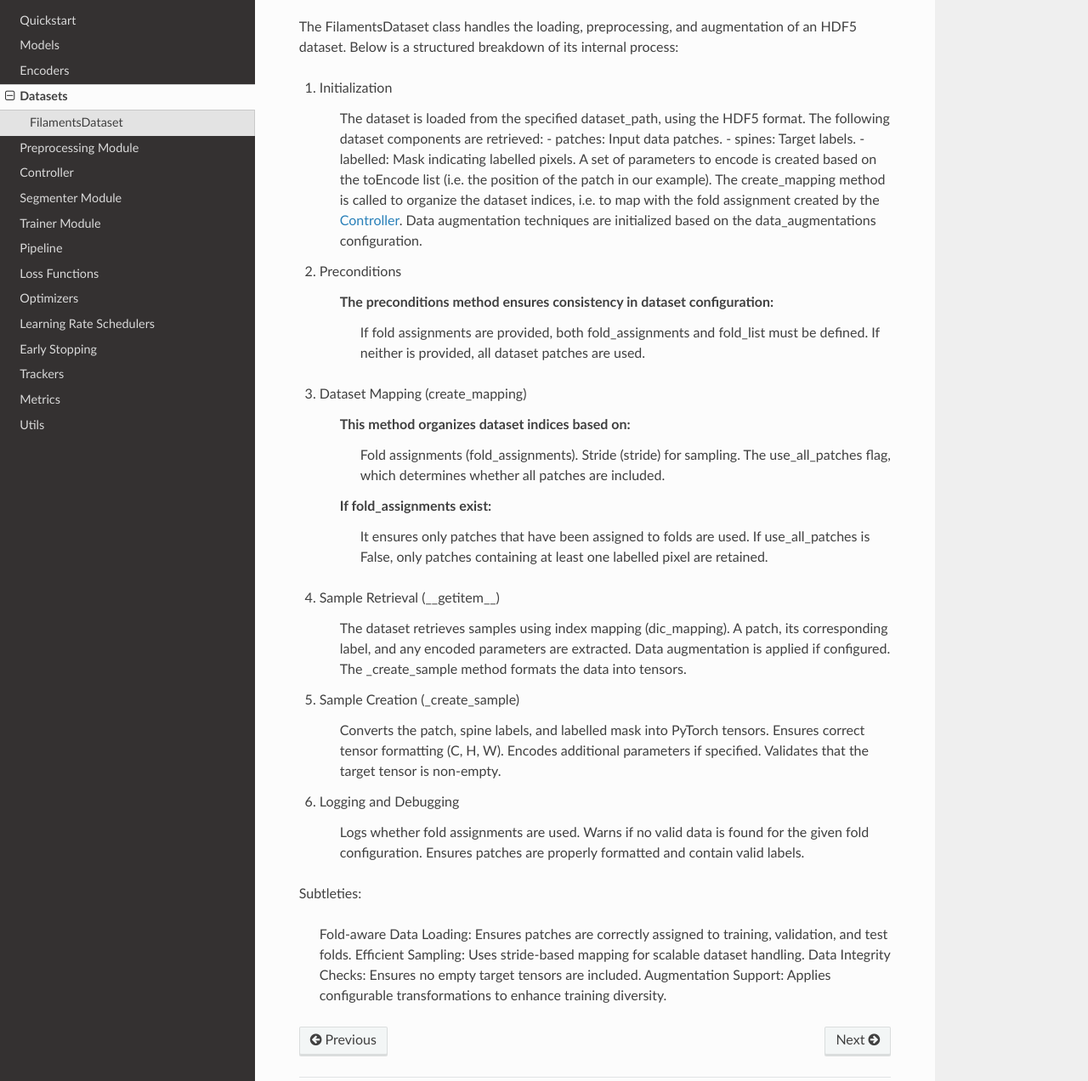
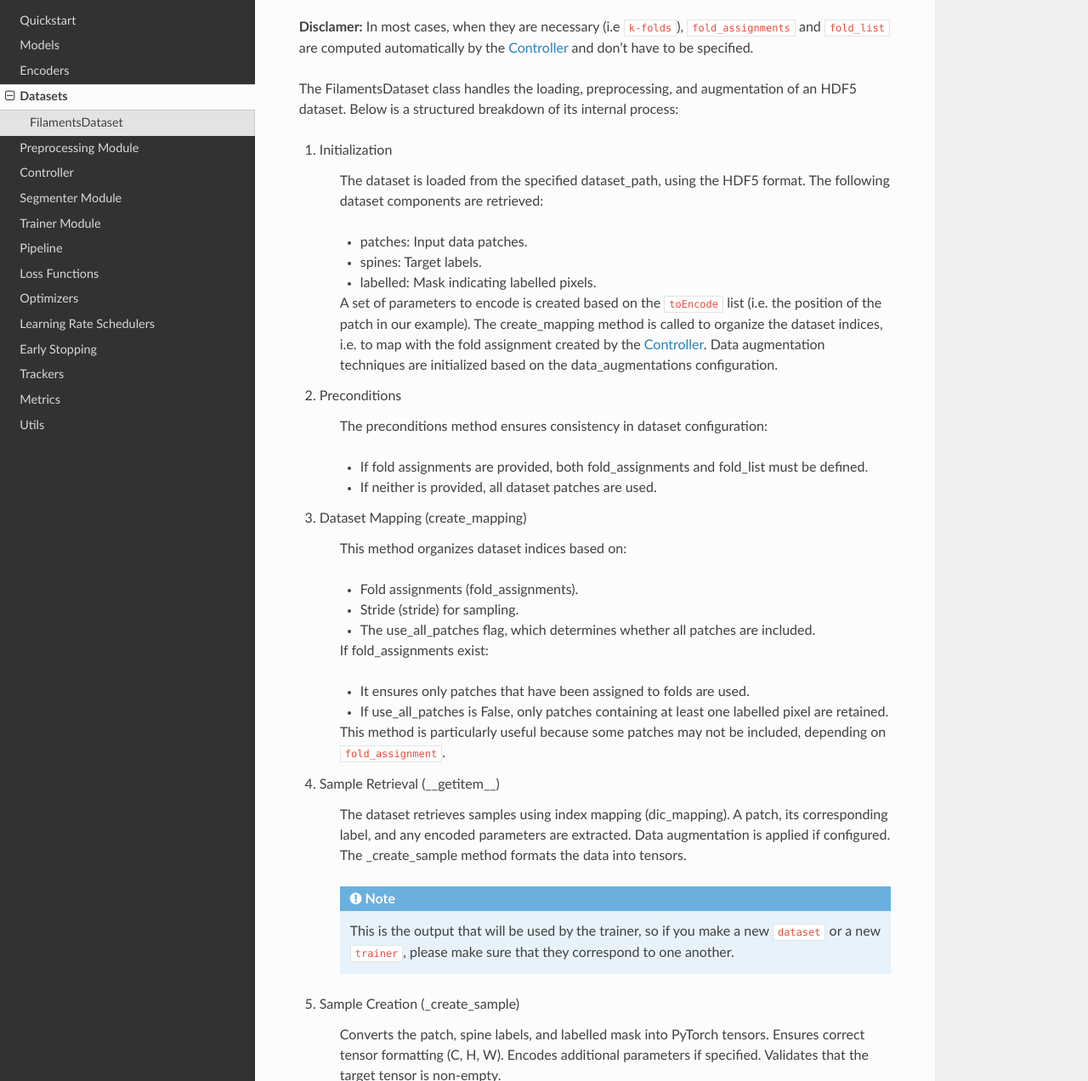
Before and after one commit to multi-learn/lis2, a Sphinx documentation site: the page built from docs/source/modules/datasets.rst, in a window 1280 px wide and 1400 px high, scrolled down 316 px, cut to the strip 128-1400 px from the top of the window. Shown: the whole strip at 85% size. Built offline with Sphinx 7.4.7 and the Read the Docs theme 3.1.0, drawn with Linux system fonts in a browser that asks for light colours; some of the changed text lies outside the part shown.

```diff
--- a/docs/source/modules/datasets.rst
+++ b/docs/source/modules/datasets.rst
@@ -14,34 +14,45 @@
    :undoc-members:
    :show-inheritance:
 
+**Disclamer:** In most cases, when they are necessary (i.e ``k-folds``), ``fold_assignments`` and ``fold_list`` are computed automatically by the :ref:`controller` and don't have to be specified.
+
 The FilamentsDataset class handles the loading, preprocessing, and augmentation of an HDF5 dataset. Below is a structured breakdown of its internal process:
 
 1. Initialization
 
     The dataset is loaded from the specified dataset_path, using the HDF5 format.
     The following dataset components are retrieved:
+
     - patches: Input data patches.
     - spines: Target labels.
     - labelled: Mask indicating labelled pixels.
-    A set of parameters to encode is created based on the toEncode list (i.e. the position of the patch in our example).
+
+
+    A set of parameters to encode is created based on the ``toEncode`` list (i.e. the position of the patch in our example).
     The create_mapping method is called to organize the dataset indices, i.e. to map with the fold assignment created by the :ref:`controller`.
     Data augmentation techniques are initialized based on the data_augmentations configuration.
 
 2. Preconditions
 
     The preconditions method ensures consistency in dataset configuration:
-        If fold assignments are provided, both fold_assignments and fold_list must be defined.
-        If neither is provided, all dataset patches are used.
+
+    - If fold assignments are provided, both fold_assignments and fold_list must be defined.
+    - If neither is provided, all dataset patches are used.
 
 3. Dataset Mapping (create_mapping)
 
     This method organizes dataset indices based on:
-        Fold assignments (fold_assignments).
-        Stride (stride) for sampling.
-        The use_all_patches flag, which determines whether all patches are included.
+
+    - Fold assignments (fold_assignments).
+    - Stride (stride) for sampling.
+    - The use_all_patches flag, which determines whether all patches are included.
+
     If fold_assignments exist:
-        It ensures only patches that have been assigned to folds are used.
-        If use_all_patches is False, only patches containing at least one labelled pixel are retained.
+
+    - It ensures only patches that have been assigned to folds are used.
+    - If use_all_patches is False, only patches containing at least one labelled pixel are retained.
+
+    This method is particularly useful because some patches may not be included, depending on ``fold_assignment``.
 
 4. Sample Retrieval (__getitem__)
 
@@ -49,6 +60,10 @@
     A patch, its corresponding label, and any encoded parameters are extracted.
     Data augmentation is applied if configured.
     The _create_sample method formats the data into tensors.
+
+    .. note::
+        This is the output that will be used by the trainer, so if you make a new ``dataset`` or a new ``trainer``, please make
+        sure that they correspond to one another.
 
 5. Sample Creation (_create_sample)
 
@@ -65,7 +80,7 @@
 
 Subtleties:
 
-    Fold-aware Data Loading: Ensures patches are correctly assigned to training, validation, and test folds.
-    Efficient Sampling: Uses stride-based mapping for scalable dataset handling.
-    Data Integrity Checks: Ensures no empty target tensors are included.
-    Augmentation Support: Applies configurable transformations to enhance training diversity.
+    - Fold-aware Data Loading: Ensures patches are correctly assigned to training, validation, and test folds.
+    - Efficient Sampling: Uses stride-based mapping for scalable dataset handling.
+    - Data Integrity Checks: Ensures no empty target tensors are included.
+    - Augmentation Support: Applies configurable transformations to enhance training diversity.
```
Also changed, not shown: 6 other files.
